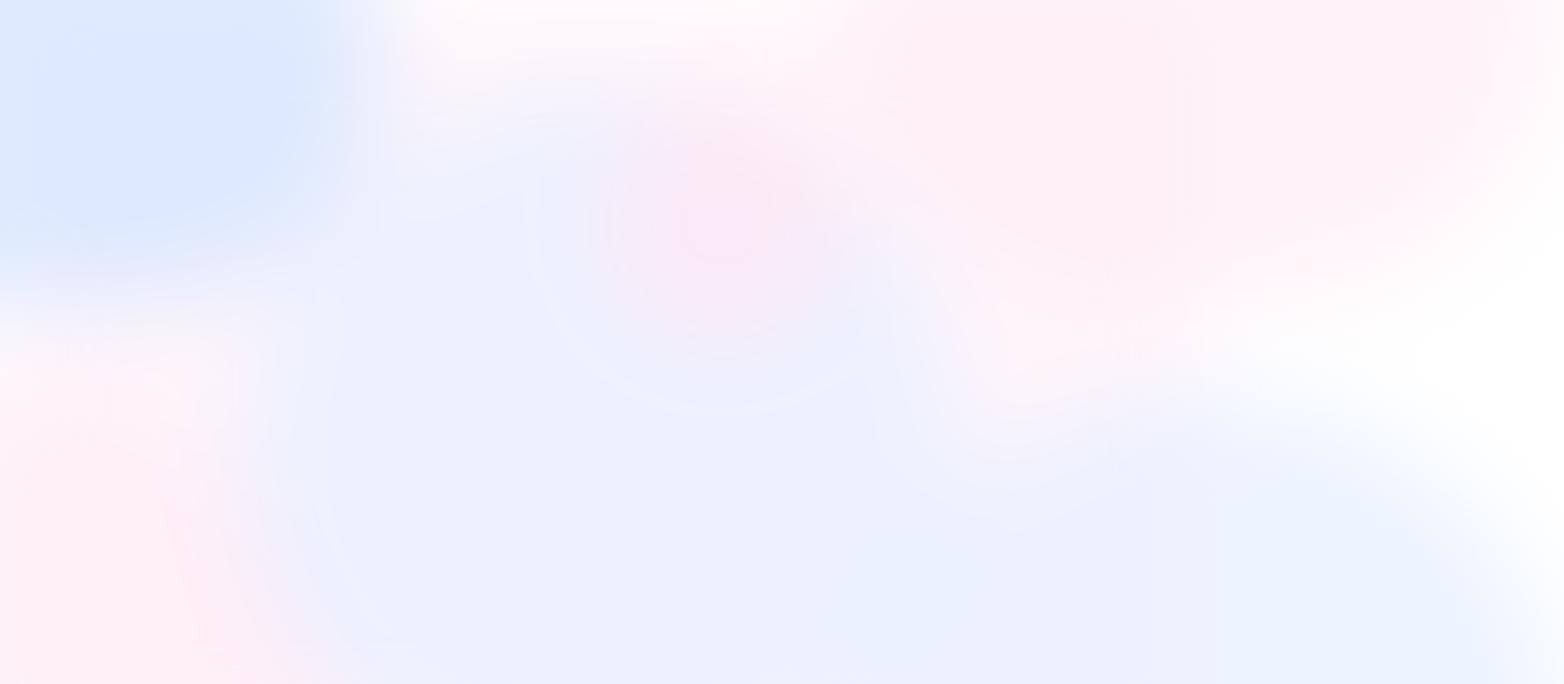
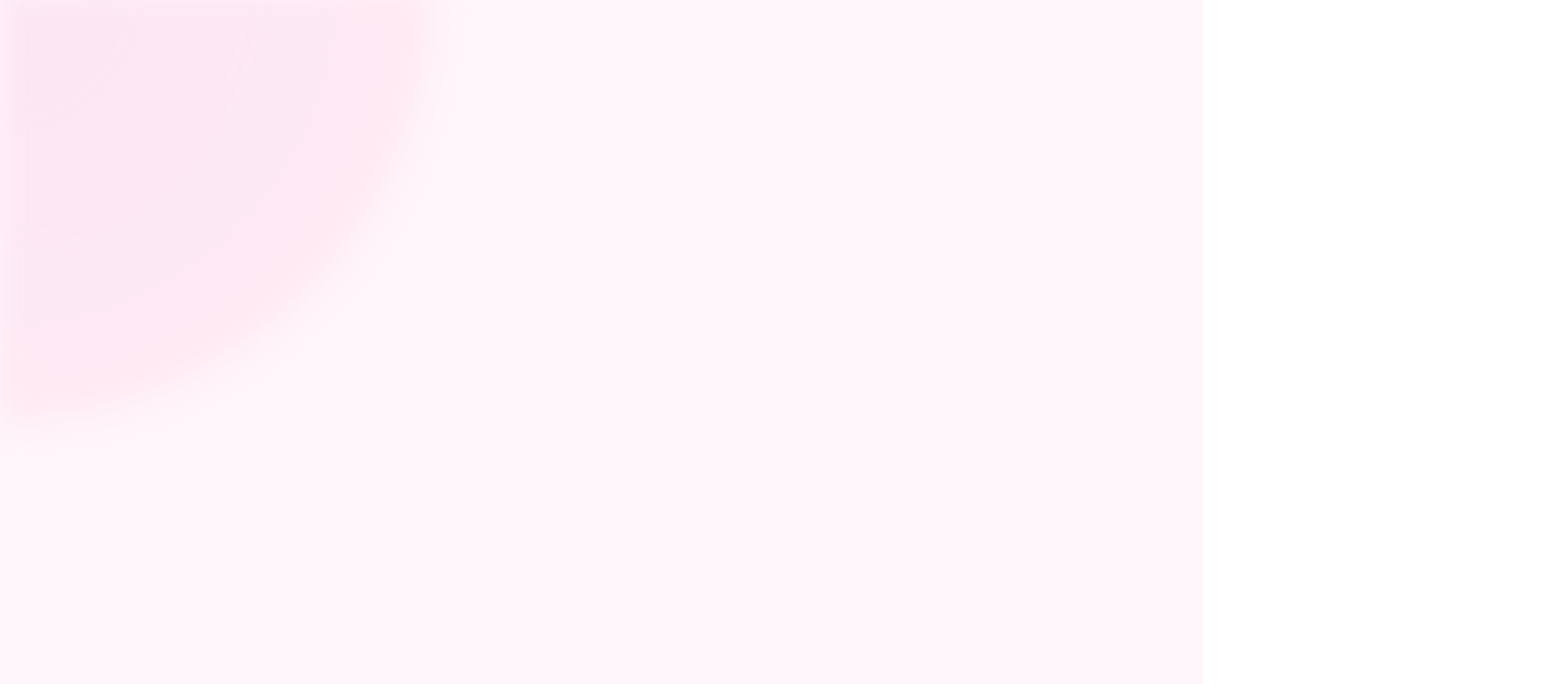
Before and after one commit to YYsuni/websites, a Next.js app: page /8.colorful-bg in a window 1280 px wide. Shown: the top 728 px of the page at 94% size, 1664 px wide, since content can reach past the window. Built offline with nearby package versions, Linux system fonts and the light colour scheme.

Commit message:
Website 8: Colorful bg

```diff
--- a/src/app/8.colorful-bg/page.tsx
+++ b/src/app/8.colorful-bg/page.tsx
@@ -1,18 +1,64 @@
 'use client'
 
 import { motion } from 'motion/react'
+import './style.scss'
 
 export default function Page() {
 	return (
 		<>
 			<title>Colorful Bg</title>
-			<div className='relative h-screen w-screen bg-[hsl(330,100%,98%)] blur-[50px]'>
-				<motion.div className='absolute left-[20px] top-[5vw] h-[40vw] w-[60vw] -translate-x-1/2 -translate-y-1/2 rounded-full bg-[hsl(215,100%,92%)] opacity-80'></motion.div>
-				<div className='absolute left-[100vw] top-0 h-[50vw] w-[60vw] -translate-x-1/2 -translate-y-1/2 rounded-full bg-[hsl(330,100%,96%)] opacity-60'></div>
-				<div className='absolute left-0 top-[100vh] h-[60vw] w-[60vw] -translate-x-1/2 -translate-y-1/2 rounded-full bg-[hsl(330,100%,96%)] opacity-60'></div>
-				<div className='absolute left-[100vw] top-[100vh] h-[60vw] w-[60vw] -translate-x-1/2 -translate-y-1/2 rounded-full bg-[hsl(215,100%,95%)] opacity-70'></div>
-				<div className='absolute left-[50vw] top-[60vh] h-[60vw] w-[60vw] -translate-x-1/2 -translate-y-1/2 rounded-full bg-[hsl(215,100%,95%)] opacity-70'></div>
-				<div className='absolute left-[60vw] top-[30vh] h-[20vw] w-[20vw] -translate-x-1/2 -translate-y-1/2 rounded-full bg-[hsl(330,100%,95%)] opacity-70'></div>
+			<div className='relative flex h-screen w-screen items-center justify-center overflow-hidden bg-[hsl(330,100%,98%)]'>
+				<svg className='absolute min-h-full min-w-full overflow-hidden blur-lg' viewBox='0 0 1400 900' xmlns='http://www.w3.org/2000/svg'>
+					<circle r={100} fill='hsla(330,100%,95%,0.8)'>
+						<animateMotion
+							dur='30s'
+							repeatCount='indefinite'
+							path='M307.43,-88.42 C418.86,-119.85 632.19,69 776,68.72 C919.82,68.44 1037.15,-90.14 1177.15,-90.14 C1317.15,-90.14 1483.61,95.75 1499.43,195.58 C1515.26,295.4 1252.31,266.54 1249.72,367.58 C1247.13,468.62 1490.86,508.15 1488.58,619.58 C1486.3,731.01 1302.86,941.29 1176,959.58 C1049.14,977.87 969.49,779.68 843.43,779.58 C717.38,779.47 584.34,964.16 486.29,959 C388.24,953.84 371.56,782.24 278.86,749.86 C186.17,717.48 -37.71,949.29 -127.42,824.72 C-217.14,700.15 93.42,633.91 90.29,534.43 C87.17,434.95 -160.59,353.11 -149.14,251 C-137.68,148.9 59.76,185.27 134.29,129.86 C208.82,74.45 196,-56.99 307.43,-88.42'
+						/>
+					</circle>
+					<circle r={150} fill='hsla(215,100%,92%,0.6)'>
+						<animateMotion
+							dur='40s'
+							repeatCount='indefinite'
+							path='M265.14,907.86 C365.71,744.43 429.72,17 660.57,22.14 C891.43,27.28 387.43,1096.42 642.29,1094.71 C897.14,1093 930.86,2.71 1178.86,5.57 C1426.86,8.43 959.43,1093 1214.86,1094.71 C1470.29,1096.43 1398.29,24.43 1669.71,23.29 C1941.14,22.14 1440,1105 1815.43,1082.71 '
+						/>
+					</circle>
+					<circle r={400} fill='hsla(215,100%,95%,0.6)'>
+						<animateMotion
+							dur='30s'
+							repeatCount='indefinite'
+							path='M245.71,137 C285.71,45.57 385.14,19.29 478.29,41.57 C571.43,63.86 642.86,138.14 613.14,231.86 C583.43,325.57 484,368.43 376,339.29 C268,310.14 205.71,228.43 245.71,137 '
+						/>
+					</circle>
+					<circle r={400} fill='hsla(215,100%,95%,0.6)'>
+						<animateMotion
+							dur='30s'
+							repeatCount='indefinite'
+							path='M1666,770 C1597.25,836.37 1543.12,997.12 1604,1074 C1664.88,1150.88 1827.45,1131.11 1898,1063 C1968.55,994.89 2021.14,822.71 1951,739 C1880.86,655.29 1734.75,703.63 1666,770 '
+						/>
+					</circle>
+					<circle r={500} fill='hsla(330,100%,95%,0.6)'>
+						<animateMotion
+							dur='30s'
+							repeatCount='indefinite'
+							path='M1673.14,31.86 C1574.86,63.86 1510.86,132.43 1537,235 C1563.14,337.57 1716,383.86 1861.71,338.14 C2007.43,292.43 2042.86,194.14 1992,101 C1941.14,7.86 1771.43,-0.14 1673.14,31.86 '
+						/>
+					</circle>
+					<circle r={500} fill='hsla(330,100%,95%,0.6)'>
+						<animateMotion
+							dur='30s'
+							repeatCount='indefinite'
+							path='M256.57,920.43 C293.14,815.29 357.14,770.71 481.14,769 C605.14,767.29 708.57,851.29 670.29,969 C632,1086.71 513.71,1111.29 412,1110 C310.29,1108.71 220,1025.57 256.57,920.43 '
+						/>
+					</circle>
+					<circle r={300} fill='hsla(330,100%,95%,0.4)'>
+						<animateMotion
+							dur='30s'
+							repeatCount='indefinite'
+							path='M420.86,358.43 C444.86,267 505.07,203.28 582,179 C658.93,154.72 830.57,139.57 903.72,235 C976.86,330.43 921.77,452.57 858.57,515.57 C795.37,578.57 649.43,620.71 546,575.57 C468.46,541.73 396.86,449.86 420.86,358.43 '
+						/>
+					</circle>
+				</svg>
 			</div>
 		</>
 	)
--- /dev/null
+++ b/src/app/8.colorful-bg/style.scss
@@ -0,0 +1,8 @@
+@keyframes path-motion {
+	0% {
+		offset-distance: 0%;
+	}
+	100% {
+		offset-distance: 100%;
+	}
+}
```
Also changed, not shown: src/app/icon.svg.
